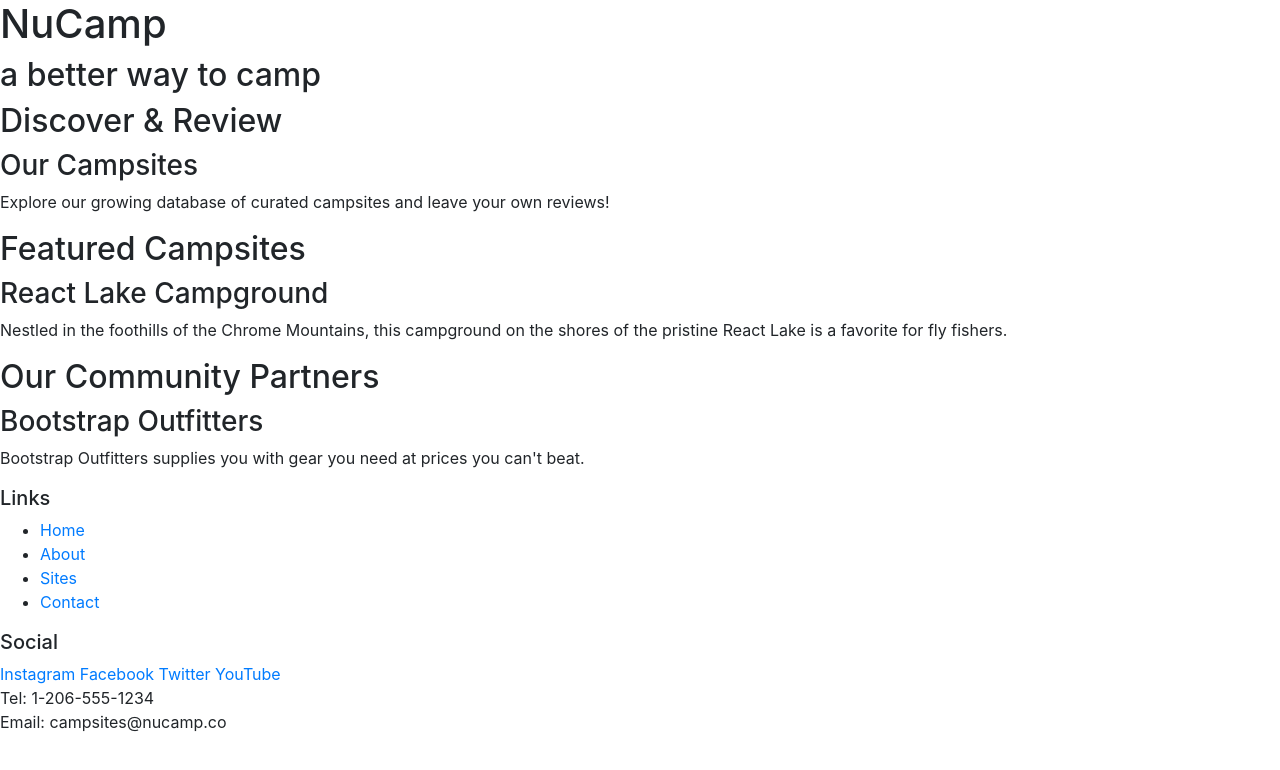
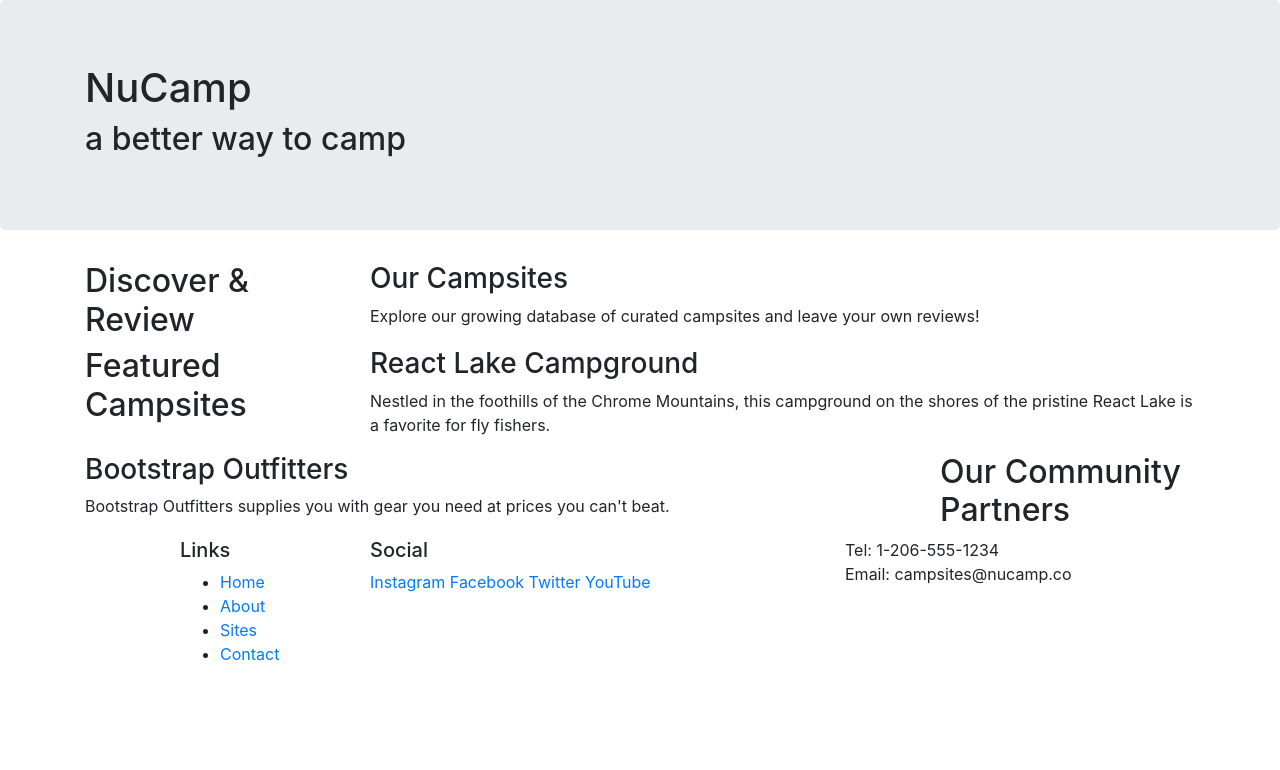
Before and after one commit to steeve83/Nucamp2022, a website: page index.html in a window 1280 px wide. Drawn offline with nearby package versions, Linux system fonts and the light colour scheme.

Commit message:
bootstrap exercise

```diff
--- a/index.html
+++ b/index.html
@@ -14,33 +14,60 @@
 
 <body>
 
-    <header>
-        <div>
+    <header class="jumbotron">
+        <div class="container">
+            <div class="row">
+                <div class="col">
                     <h1>NuCamp</h1>
                     <h2>a better way to camp</h2>
+
+                </div>
+            </div>
+
         </div>
     </header>
-
-    <div>
+    <div class="container">
+        <div class="row">
+            <div class="col-sm-4 order -sm-last col-md-3">
                 <h2>Discover & Review</h2>
+            </div>
+            <div class="col">
                 <h3>Our Campsites</h3>
                 <p>Explore our growing database of curated campsites and leave your own reviews!</p>
             </div>
 
-    <div>
+        </div>
+
+        <div class="row">
+            <div class="col-sm-4 col-md-3">
                 <h2>Featured Campsites</h2>
+            </div>
+            <div class="col">
                 <h3>React Lake Campground</h3>
                 <p>Nestled in the foothills of the Chrome Mountains, this campground on the shores of the pristine React Lake is a favorite for fly fishers.</p>
             </div>
 
-    <div>
+        </div>
+
+        <div class="row">
+            <div class="col-sm-4 order-sm-last col-md-3">
                 <h2>Our Community Partners</h2>
+            </div>
+            <div class="col">
                 <h3>Bootstrap Outfitters</h3>
                 <p>Bootstrap Outfitters supplies you with gear you need at prices you can't beat.</p>
             </div>
 
+        </div>
+
+    </div>
+
+
+
     <footer>
-        <div>
+        <div class="container">
+            <div class="row">
+                <div class="col-4 col-sm-2 offset-1">
                     <h5>Links</h5>
                     <ul>
                         <li><a href="#">Home</a></li>
@@ -49,17 +76,21 @@
                         <li><a href="#">Contact</a></li>
                     </ul>
                 </div>
-        <div>
+                <div class="col-6 col-sm-5 ">
                     <h5>Social</h5>
                     <a href="http://instagram.com/">Instagram</a>
                     <a href="http://facebook.com/">Facebook</a>
                     <a href="http://twitter.com/">Twitter</a>
                     <a href="http://youtube.com/">YouTube</a>
                 </div>
-        <div>
+                <div class="col-sm-4">
                     Tel: 1-206-555-1234<br />
                     Email: campsites@nucamp.co
                 </div>
+            </div>
+
+        </div>
+
     </footer>
 
     <!-- jQuery must come first, then Popper.js, then the Bootstrap JavaScript plugins.-->
```
Lines whose indentation alone changed are shown as unchanged.
